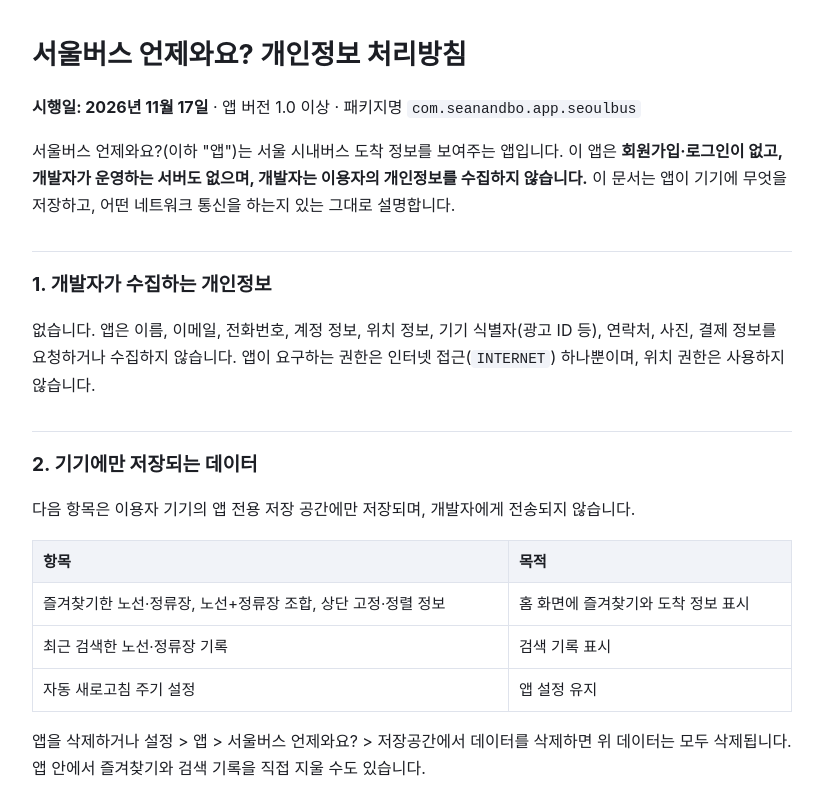
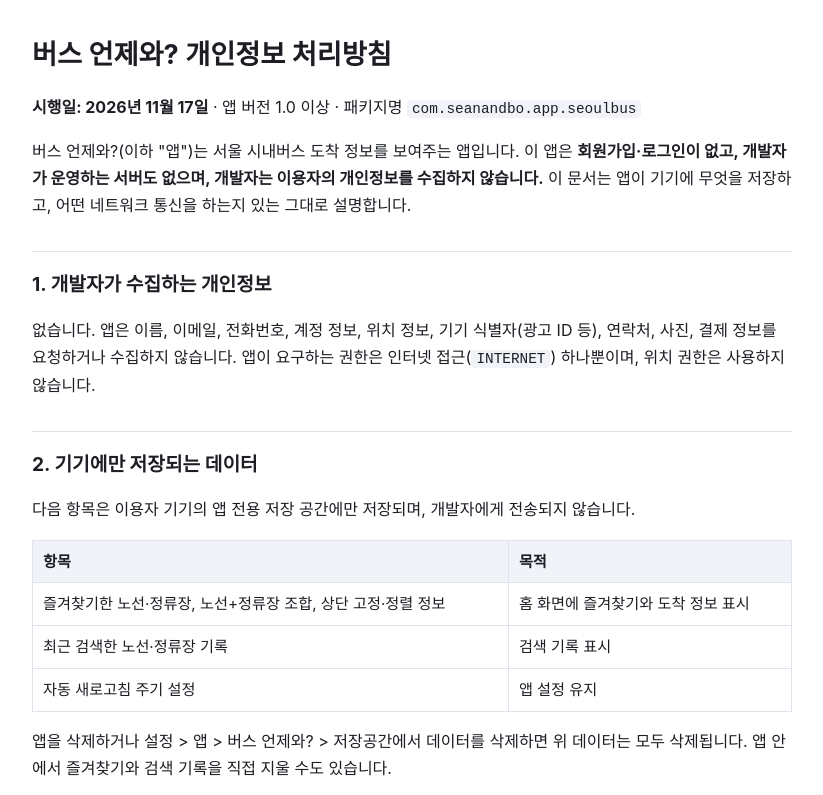
Before and after one commit to seanandbo/seanandbo-site, a plain HTML site: page privacy-policy/index.html in a window 1280 px wide. Shown: the top 795 px of the page, without its empty margins (228-1051 px from the left). Drawn offline with Linux system fonts and the light colour scheme.

Commit message:
앱 이름 변경: 버스 언제와?

```diff
--- a/privacy-policy/index.html
+++ b/privacy-policy/index.html
@@ -3,7 +3,7 @@
 <head>
 <meta charset="utf-8">
 <meta name="viewport" content="width=device-width, initial-scale=1">
-<title>서울버스 언제와요? 개인정보 처리방침</title>
+<title>버스 언제와? 개인정보 처리방침</title>
 <style>
 :root{--bg:#fff;--fg:#1c1e24;--muted:#5b6070;--line:#dfe3ec;--accent:#1f74c4;--code:#f1f3f8}
 @media(prefers-color-scheme:dark){:root{--bg:#14171c;--fg:#e8eaf0;--muted:#a0a6b5;--line:#2d333f;--accent:#6db3f2;--code:#1f242d}}
@@ -17,15 +17,15 @@ a{color:var(--accent)}
 </style>
 </head>
 <body><main>
-<h1>서울버스 언제와요? 개인정보 처리방침</h1>
+<h1>버스 언제와? 개인정보 처리방침</h1>
 <p><strong>시행일: 2026년 11월 17일</strong> · 앱 버전 1.0 이상 · 패키지명 <code>com.seanandbo.app.seoulbus</code></p>
-<p>서울버스 언제와요?(이하 "앱")는 서울 시내버스 도착 정보를 보여주는 앱입니다. 이 앱은 <strong>회원가입·로그인이 없고, 개발자가 운영하는 서버도 없으며, 개발자는 이용자의 개인정보를 수집하지 않습니다.</strong> 이 문서는 앱이 기기에 무엇을 저장하고, 어떤 네트워크 통신을 하는지 있는 그대로 설명합니다.</p>
+<p>버스 언제와?(이하 "앱")는 서울 시내버스 도착 정보를 보여주는 앱입니다. 이 앱은 <strong>회원가입·로그인이 없고, 개발자가 운영하는 서버도 없으며, 개발자는 이용자의 개인정보를 수집하지 않습니다.</strong> 이 문서는 앱이 기기에 무엇을 저장하고, 어떤 네트워크 통신을 하는지 있는 그대로 설명합니다.</p>
 <h2>1. 개발자가 수집하는 개인정보</h2>
 <p>없습니다. 앱은 이름, 이메일, 전화번호, 계정 정보, 위치 정보, 기기 식별자(광고 ID 등), 연락처, 사진, 결제 정보를 요청하거나 수집하지 않습니다. 앱이 요구하는 권한은 인터넷 접근(<code>INTERNET</code>) 하나뿐이며, 위치 권한은 사용하지 않습니다.</p>
 <h2>2. 기기에만 저장되는 데이터</h2>
 <p>다음 항목은 이용자 기기의 앱 전용 저장 공간에만 저장되며, 개발자에게 전송되지 않습니다.</p>
 <table><thead><tr><th>항목</th><th>목적</th></tr></thead><tbody><tr><td>즐겨찾기한 노선·정류장, 노선+정류장 조합, 상단 고정·정렬 정보</td><td>홈 화면에 즐겨찾기와 도착 정보 표시</td></tr><tr><td>최근 검색한 노선·정류장 기록</td><td>검색 기록 표시</td></tr><tr><td>자동 새로고침 주기 설정</td><td>앱 설정 유지</td></tr></tbody></table>
-<p>앱을 삭제하거나 설정 &gt; 앱 &gt; 서울버스 언제와요? &gt; 저장공간에서 데이터를 삭제하면 위 데이터는 모두 삭제됩니다. 앱 안에서 즐겨찾기와 검색 기록을 직접 지울 수도 있습니다.</p>
+<p>앱을 삭제하거나 설정 &gt; 앱 &gt; 버스 언제와? &gt; 저장공간에서 데이터를 삭제하면 위 데이터는 모두 삭제됩니다. 앱 안에서 즐겨찾기와 검색 기록을 직접 지울 수도 있습니다.</p>
 <p>노선·정류장 기본 정보(노선명, 정류장명, 좌표 등)는 앱에 내장된 공개 데이터이며 이용자 정보가 아닙니다.</p>
 <h2>3. 네트워크 통신 (서울시 TOPIS)</h2>
 <p>실시간 도착 정보와 버스 위치를 보여주기 위해 앱은 서울특별시 TOPIS 서버(<code>topis.seoul.go.kr</code>)에 HTTPS로 요청을 보냅니다.</p>
@@ -43,7 +43,7 @@ a{color:var(--accent)}
 <h2>7. 아동</h2>
 <p>앱은 연령에 관계없이 사용할 수 있으나 개인정보를 수집하지 않으므로 만 14세 미만 아동의 개인정보도 수집하지 않습니다. 앱은 아동을 주 대상으로 하지 않습니다.</p>
 <h2>8. 비공식 앱 고지</h2>
-<p>서울버스 언제와요?는 개인 개발자가 만든 비공식 앱이며 서울특별시 또는 그 산하 기관과 제휴·후원 관계가 없습니다. 도착 정보는 서울특별시 TOPIS가 제공하는 데이터이며 실제 운행 상황과 다를 수 있습니다.</p>
+<p>버스 언제와?는 개인 개발자가 만든 비공식 앱이며 서울특별시 또는 그 산하 기관과 제휴·후원 관계가 없습니다. 도착 정보는 서울특별시 TOPIS가 제공하는 데이터이며 실제 운행 상황과 다를 수 있습니다.</p>
 <h2>9. 처리방침 변경</h2>
 <p>내용이 바뀌면 이 문서와 앱 내 개인정보 처리방침 화면에 변경 내용과 시행일을 갱신합니다. 수집 항목이 늘어나는 등 중요한 변경은 앱 업데이트 설명에도 안내합니다.</p>
 <h2>10. 문의</h2>
```
